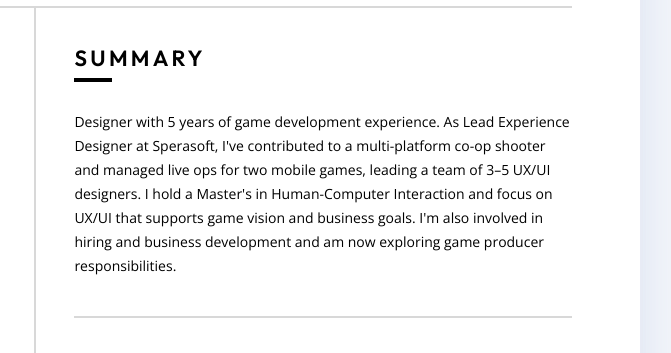
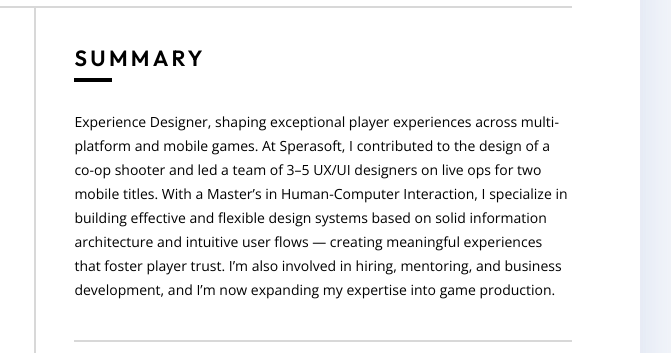
Before and after one commit to NerianMin/bortein.com, a website: page index.html in a window 1280 px wide. Shown: the part 273-626 px from the top of the page, 480-1151 px from the left. Drawn offline with nearby package versions, Linux system fonts and the light colour scheme.

Commit message:
Profile summary update

```diff
--- a/index.html
+++ b/index.html
@@ -98,7 +98,7 @@
       <section class="info-section">
         <h3 class="info-section__heading">Summary</h3>
         <div class="info-section__text info-section__text--long">
-            <p>Designer with 5 years of game development experience. As Lead Experience Designer at Sperasoft, I've contributed to a multi-platform co-op shooter and managed live ops for two mobile games, leading a team of 3–5 UX/UI designers. I hold a Master's in Human-Computer Interaction and focus on UX/UI that supports game vision and business goals. I'm also involved in hiring and business development and am now exploring game producer responsibilities.</p>
+            <p>Experience Designer, shaping exceptional player experiences across multi-platform and mobile games. At Sperasoft, I contributed to the design of a co-op shooter and led a team of 3–5 UX/UI designers on live ops for two mobile titles. With a Master’s in Human-Computer Interaction, I specialize in building effective and flexible design systems based on solid information architecture and intuitive user flows — creating meaningful experiences that foster player trust. I’m also involved in hiring, mentoring, and business development, and I’m now expanding my expertise into game production.</p>
         </div>
       </section>
       <section class="info-section">
```
Also changed, not shown: 1 other file.
